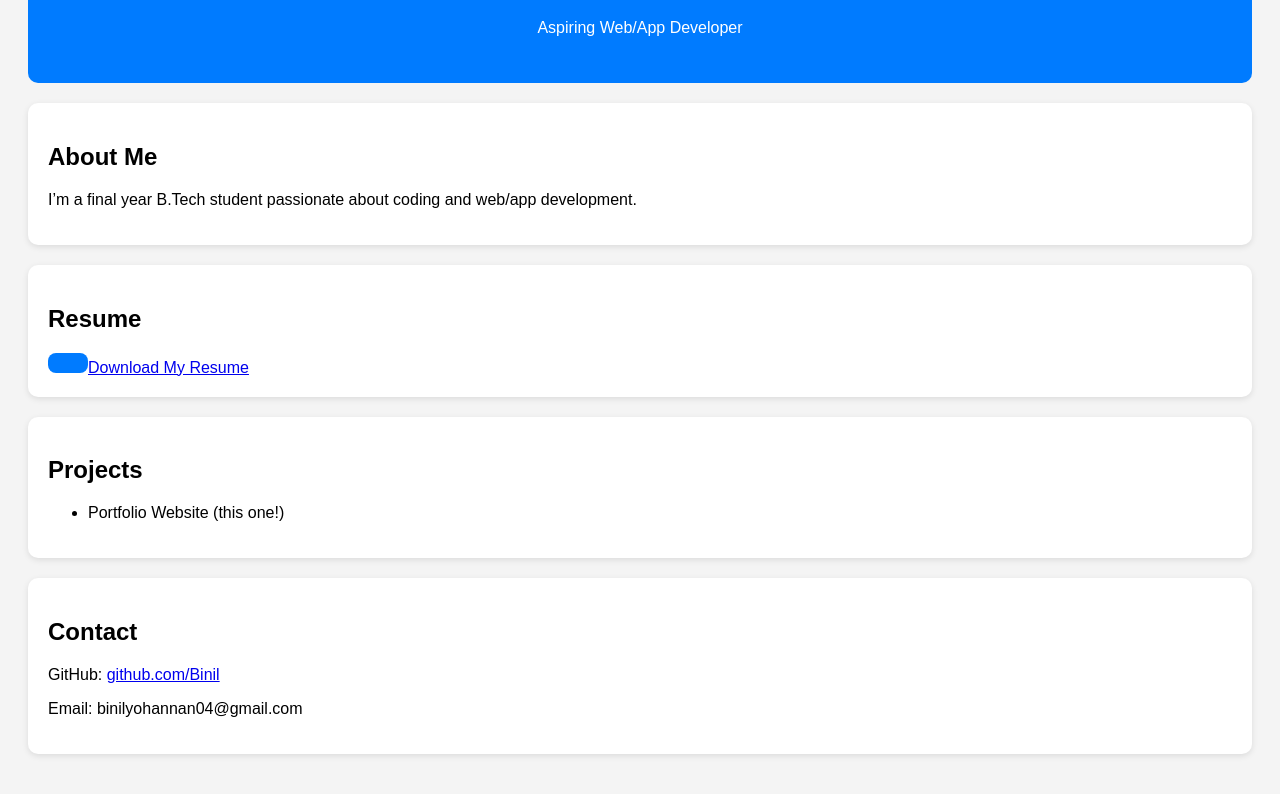
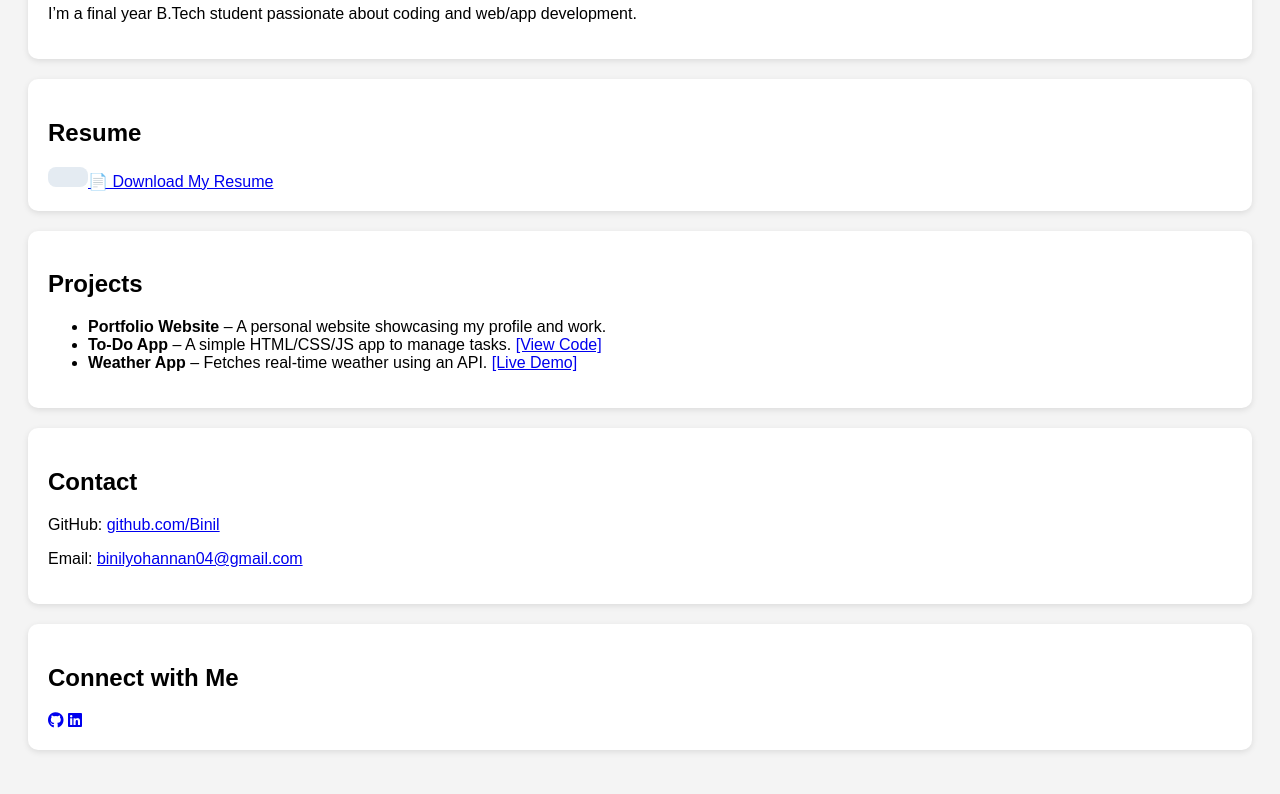
Before and after one commit to Binil04/portfolio-website, a plain HTML site: page index.html in a window 1280 px wide. Shown: the part 344-1138 px from the top of the page. Drawn offline with Linux system fonts and the light colour scheme.

Commit message:
Update index.html

```diff
--- a/index.html
+++ b/index.html
@@ -5,12 +5,17 @@
   <meta name="viewport" content="width=device-width, initial-scale=1.0"/>
   <title>Binil's Portfolio</title>
   <link rel="stylesheet" href="style.css" />
+  <link rel="stylesheet" href="https://cdnjs.cloudflare.com/ajax/libs/font-awesome/6.5.0/css/all.min.css">
+
 </head>
 <body>
   <header>
     <div style="text-align: center; margin: 20px 0;">
-  <img src="binil.jpg" alt="Binil's photo" width="150" style="border-radius: 50%; box-shadow: 0 0 8px gray;">
-</div>
+
+      <img src="Binil[1].jpg" alt="Binil's photo" class="profile-pic" />
+
+
+  </div>
 
     <h1>Hi, I'm Binil 👋</h1>
     <p>Aspiring Web/App Developer</p>
@@ -24,25 +29,40 @@
 <section>
   <h2>Resume</h2>
   <a href="Binil_Resume.pdff" download
-     style="background: #007bff; color: white; padding: 10px 20px;
+     style="background: #e4ebf2; color: white; padding: 10px 20px;
             text-decoration: none; border-radius: 8px; display: inline-block;">
-   <a href="Binil_Resume.pdf" download>Download My Resume</a>
+   <a href="Binil_Resume.pdf" download>📄 Download My Resume</a>
+
 
   </a>
 </section>
+  <section>
+  <h2>Projects</h2>
+  <ul>
+    <li><strong>Portfolio Website</strong> – A personal website showcasing my profile and work.</li>
+    <li><strong>To-Do App</strong> – A simple HTML/CSS/JS app to manage tasks. <a href="#">[View Code]</a></li>
+    <li><strong>Weather App</strong> – Fetches real-time weather using an API. <a href="#">[Live Demo]</a></li>
+  </ul>
+</section>
+  <section>
+    <h2>Contact</h2>
+    <p>GitHub: <a href="https://github.com/Binil04">github.com/Binil</a></p>
+    <p>Email:
 
-
-  <section>
-    <h2>Projects</h2>
-    <ul>
-      <li>Portfolio Website (this one!)</li>
-    </ul>
+      <a href="https://mail.google.com/mail/?view=cm&fs=1&to=binilyohannan04@gmail.com&su=Hello Binil&body=I saw your portfolio!" target="_blank">
+  binilyohannan04@gmail.com
+</a>
   </section>
 
   <section>
-    <h2>Contact</h2>
-    <p>GitHub: <a href="https://github.com/Binil04">github.com/Binil</a></p>
-    <p>Email: binilyohannan04@gmail.com</p>
-  </section>
+  <h2>Connect with Me</h2>
+  <div class="social-icons">
+  <a href="https://github.com/Binil04" target="_blank"><i class="fab fa-github"></i></a>
+  <a href="https://linkedin.com/in/Binil-Yohannan" target="_blank"><i class="fab fa-linkedin"></i></a>
+</div>
+
+</section>
+
+
 </body>
 </html>
```
